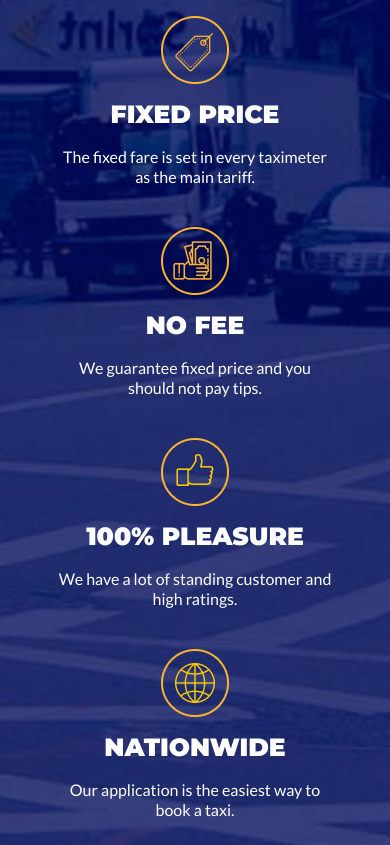
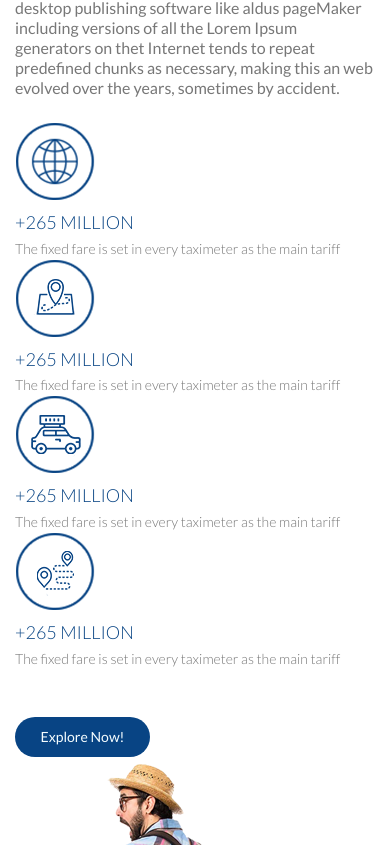
Before and after one commit to dushyantdk/globalvaction, a React (Create React App) app: page / in a window 390 px wide. Shown: the part 1139-1984 px from the top of the page. Built offline with nearby package versions, Linux system fonts and the light colour scheme.

Commit message:
Add files via upload

```diff
--- /dev/null
+++ b/src/LandiingPage/ContactFrom.js
@@ -0,0 +1,29 @@
+import React, { Component } from 'react';
+import { Form, Button} from 'react-bootstrap';
+
+class ContactFrom extends Component {
+  render() {
+    return (
+        <div className="contact-from">
+            <Form>
+                <Form.Group controlId="formGroupEmail">
+                    <Form.Control type="email" placeholder="NAME" />
+                </Form.Group>
+                <Form.Group controlId="formGroupPassword">
+                    <Form.Control type="password" placeholder="PHONE" />
+                </Form.Group>
+                <Form.Group controlId="formGroupPassword">
+                    <Form.Control type="password" placeholder="EMAIL" />
+                </Form.Group>
+                <Form.Group controlId="formGroupPassword">
+                    <Form.Control placeholder="MESSAGE" as="textarea" rows="4" />
+                </Form.Group>
+                <Button className="Send-btn" variant="primary" type="submit">
+                    Send Now
+                </Button>
+            </Form>
+        </div>
+    );
+  }
+}
+export default ContactFrom;
--- /dev/null
+++ b/src/LandiingPage/Footer.js
@@ -0,0 +1,46 @@
+import React, { Component } from 'react';
+import { Nav} from 'react-bootstrap';
+import ContactFrom from './ContactFrom';
+
+class Footer extends Component {
+  render() {
+    return (
+        <footer>
+            <div className="container">
+                <div className="row">
+                    <div className="col-lg-6">
+                        <div className="address-title">
+                            <h1>
+                                Let’s Get in
+                                <span>Touch</span>
+                            </h1>
+                        </div>
+                        <div className="address-block">
+                            <h4>Visit our Office:</h4>
+                            <ul>
+                                <li>Global Discover Vactions, SCO -129-130, Sec-34C, CHD</li>
+                                <li>345-677-554</li>
+                                <li>323-678-567</li>
+                                <li><Nav.Link href="/">info@globalvaction.com</Nav.Link></li>
+                            </ul>
+                        </div>
+                        <div className="follow-block">
+                            <h4>Follow Us On:</h4>
+                            <ul>
+                                <li><a href="javascripitvoid(0);"><i class="fab fa-facebook-f"></i></a></li>
+                                <li><a href="javascripitvoid(0);"><i class="fab fa-instagram"></i></a></li>
+                                <li><a href="javascripitvoid(0);"><i class="fab fa-google-plus-g"></i></a></li>
+                                <li><a href="javascripitvoid(0);"><i class="fab fa-twitter"></i></a></li>
+                            </ul>
+                        </div>
+                    </div>
+                    <div className="col-lg-6">
+                        <ContactFrom/>
+                    </div>
+                </div>
+            </div>
+        </footer>
+    );
+  }
+}
+export default Footer;
--- /dev/null
+++ b/src/LandiingPage/Testimonial.js
@@ -0,0 +1,20 @@
+import React, { Component } from 'react';
+import TestimonialSlide from './TestimonialSlide';
+
+class Testimonial extends Component {
+  render() {
+    return (
+        <section className="testimonial">
+                <div className="row no-gutters">
+                    <div className="col-md-6 col-sm-5 col-xs-12 pull-left testimonial-bg">
+                    </div>
+                    <div className="col-md-6 col-sm-7 col-xs-12 pull-right">
+                        <TestimonialSlide/>
+                    </div>
+                </div>
+
+        </section>
+    );
+  }
+}
+export default Testimonial;
--- /dev/null
+++ b/src/LandiingPage/TestimonialSlide.js
@@ -0,0 +1,42 @@
+import React, { Component } from 'react';
+import OwlCarousel from 'react-owl-carousel'
+import 'owl.carousel/dist/assets/owl.carousel.css';
+import 'owl.carousel/dist/assets/owl.theme.default.css';
+
+class TestimonialSlide extends Component {
+
+  render() {
+    const  responsiveValues = {
+        1025 : {
+            items : 1
+
+        }
+    }
+    return (
+        <div  className="test-block">
+            <h2>Tourist <span>feedback</span></h2>
+        <OwlCarousel smartSpeed={450} responsiveRefreshRate={10} loop={true} autoplay={true} autoplayTimeout={2000}   className="owl-theme" responsive={responsiveValues} margin={15}   nav>
+            <div className="item">
+                <h3>African Forest</h3>
+                <p className="font-32">28 October, 2018</p>
+                <p>Duis non condimentum nunc. Nunc quis turpis eu est tincidunt rutrum. Cras a purus quis sem tincidunt egestas vel id lacus. Nunc sed volutpat erat. Duis sollicitudin.
+                </p>
+            </div>
+            <div className="item">
+                <h3>African Forest</h3>
+                <p className="font-32">28 October, 2018</p>
+                <p>Duis non condimentum nunc. Nunc quis turpis eu est tincidunt rutrum. Cras a purus quis sem tincidunt egestas vel id lacus. Nunc sed volutpat erat. Duis sollicitudin.
+                </p>
+            </div>
+            <div className="item">
+                <h3>African Forest</h3>
+                <p className="font-32">28 October, 2018</p>
+                <p>Duis non condimentum nunc. Nunc quis turpis eu est tincidunt rutrum. Cras a purus quis sem tincidunt egestas vel id lacus. Nunc sed volutpat erat. Duis sollicitudin.
+                </p>
+            </div>
+        </OwlCarousel>
+        </div>
+    );
+  }
+}
+export default TestimonialSlide;
--- /dev/null
+++ b/src/LandiingPage/WhyWeUs.js
@@ -0,0 +1,75 @@
+import React, { Component } from 'react';
+import ManImage from '../img/man.png';
+import WhyIcon1 from '../img/why-icon-1.png';
+import WhyIcon2 from '../img/why-icon-2.png';
+import WhyIcon3 from '../img/why-icon-3.png';
+import WhyIcon4 from '../img/why-icon-4.png';
+import { Nav} from 'react-bootstrap';
+
+class WhyWeUs extends Component {
+  render() {
+    return (
+        <section className="why-we-us">
+            <div className="container">
+                <div className="row">
+                    <div className="col-lg-8">
+                        <div className="why-title">
+                            <h2>Why We <span>Are</span></h2>
+                            <p>Lorem Ipsum passages, and more recently with desktop publishing software like aldus pageMaker including versions of all the Lorem Ipsum generators on thet Internet tends to repeat predefined chunks as necessary, making this an web evolved over the years, sometimes by accident.</p>
+                        </div>
+                        <div className="row mt-4">
+                            <div className="col-lg-3">
+                                <div className="wh-block">
+                                    <div className="wh-block-img">
+                                        <img src={WhyIcon1} alt="WhyIcon1" />
+                                    </div>
+                                    <h4>+265 Million</h4>
+                                    <p>The fixed fare is set in every taximeter as the main tariff</p>
+                                </div>
+                            </div>
+                            <div className="col-lg-3">
+                                <div className="wh-block">
+                                    <div className="wh-block-img">
+                                        <img src={WhyIcon2} alt="WhyIcon1" />
+                                    </div>
+                                    <h4>+265 Million</h4>
+                                    <p>The fixed fare is set in every taximeter as the main tariff</p>
+                                </div>
+                            </div>
+                            <div className="col-lg-3">
+                                <div className="wh-block">
+                                    <div className="wh-block-img">
+                                        <img src={WhyIcon3} alt="WhyIcon1" />
+                                    </div>
+                                    <h4>+265 Million</h4>
+                                    <p>The fixed fare is set in every taximeter as the main tariff</p>
+                                </div>
+                            </div>
+                            <div className="col-lg-3">
+                                <div className="wh-block">
+                                    <div className="wh-block-img">
+                                        <img src={WhyIcon4} alt="WhyIcon1" />
+                                    </div>
+                                    <h4>+265 Million</h4>
+                                    <p>The fixed fare is set in every taximeter as the main tariff</p>
+                                </div>
+                            </div>
+                        </div>
+                        <div className="row mt-5">
+                            <div className="col-lg-12">
+                                <Nav.Link className="explore-now" href="/">Explore Now!</Nav.Link>
+                            </div>
+                        </div>
+                    </div>
+                    <div className="col-lg-4">
+                        <div className="why-img">
+                            <img src={ManImage} alt="Why" />
+                        </div>
+                    </div>
+                </div>
+            </div>
+        </section>
+    );
+  }
+}
+export default WhyWeUs;
--- a/src/LandiingPage/index.js
+++ b/src/LandiingPage/index.js
@@ -1,8 +1,11 @@
 import React, { Component } from 'react';
 import Banner from './Banner';
 import SearchSection from './SearchSection';
+import WhyWeUs from './WhyWeUs';
 import OurBenifits from './OurBenifits';
 import HowWeWork from './HowWeWork';
+import Testimonial from './Testimonial';
+import Footer from './Footer';
 
 class LandiingPage extends Component {
   render() {
@@ -10,8 +13,11 @@ class LandiingPage extends Component {
         <div>
           <Banner/>
           <SearchSection/>
+          <WhyWeUs/>
           <OurBenifits/>
           <HowWeWork/>
+          <Testimonial/>
+          <Footer/>
         </div>
     );
   }
```
